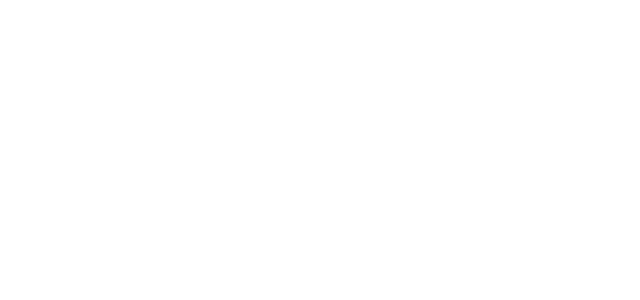
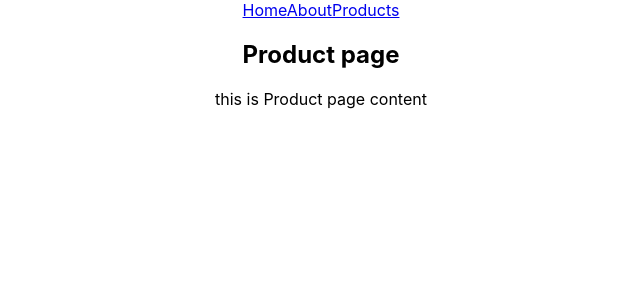
Before and after one commit to kfengbest/recommerce, a React (Create React App) app: page /products in a window 1280 px wide. Before the commit this address had no page. Shown: the top 300 px of the page, without its empty margins (319-959 px from the left). Built offline with nearby package versions, Linux system fonts and the light colour scheme.

Commit message:
nav with about home product

```diff
--- a/src/App.js
+++ b/src/App.js
@@ -3,14 +3,18 @@
 import {Routes, Route, Link} from "react-router-dom"
 import Home from './pages/Home'
 import About from './pages/About'
+import Products from './pages/Products'
+import Nav from './components/Navbar';
 
 function App() {
   return (
     <div className="App">
+      <Nav></Nav>
       <Routes>
         <Route path="/" element={<Home />} />
         <Route path="/home" element={<Home />} />
         <Route path="/about" element={<About />} />
+        <Route path="/products" element={<Products />} />
       </Routes>
     </div>
   );
--- /dev/null
+++ b/src/components/Navbar.js
@@ -0,0 +1,16 @@
+import React from 'react';
+import styled from 'styled-components';
+import {Link} from 'react-router-dom';
+
+const Nav = () => {
+
+    return (
+        <nav>
+            <Link to="/home">Home</Link>
+            <Link to="/about">About</Link>
+            <Link to="/products">Products</Link>
+        </nav>
+    );
+}
+
+export default Nav;
--- a/src/pages/About.js
+++ b/src/pages/About.js
@@ -1,13 +1,8 @@
 import * as React from 'react';
-import {Link} from 'react-router-dom';
-
 
 function About() {
     return (
         <>
-            <nav>
-                <Link to="/home">Home</Link>
-            </nav>
             <main>
                 <h2>About page</h2>
                 <p>this is about page content</p>
--- a/src/pages/Home.js
+++ b/src/pages/Home.js
@@ -1,13 +1,8 @@
 import * as React from 'react';
-import {Link} from 'react-router-dom';
-
 
 function Home() {
     return (
         <>
-            <nav>
-                <Link to="/about">About</Link>
-            </nav>
             <main>
                 <h2>Home page</h2>
                 <p>this is home page content</p>
--- /dev/null
+++ b/src/pages/Products.js
@@ -0,0 +1,14 @@
+import * as React from 'react';
+
+function Products() {
+    return (
+        <>
+            <main>
+                <h2>Product page</h2>
+                <p>this is Product page content</p>
+            </main>
+        </>
+    );
+}
+
+export default Products;
```
